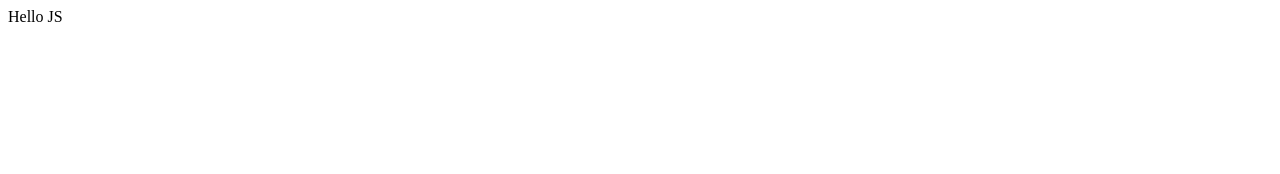
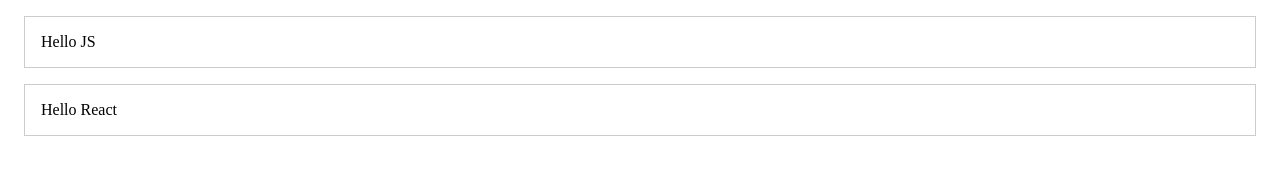
Before and after one commit to Shamanyu/ReactExample, a plain HTML site: page react-demo/index.html in a window 1280 px wide. Drawn offline with nearby package versions, Linux system fonts and the light colour scheme.

Commit message:
Add an element rendered using react.js and also add style sheet for both elements

```diff
--- a/react-demo/index.html
+++ b/react-demo/index.html
@@ -7,9 +7,17 @@
     </title>
   </head>
   <body>
+    <style media="screen">
+      .demo {
+        border: 1px solid #ccc;
+        margin: 1em;
+        padding: 1em;
+      }
+    </style>
     <div id="js"></div>
-    <script src="script.js"></script>
+    <div id="react"></div>
     <script src="https://unpkg.com/react@15/dist/react.js"></script>
     <script src="https://unpkg.com/react-dom@15/dist/react-dom.js"></script>
+    <script src="script.js"></script>
   </body>
 </html>
--- a/react-demo/script.js
+++ b/react-demo/script.js
@@ -7,3 +7,15 @@ jsContainer.innerHTML = `
     Hello JS
   </div>
 `;
+
+const reactContainer = document.getElementById("react");
+
+ReactDOM.render(
+  // React works with objects rather than strings
+  React.createElement(
+    "div",
+    {className: "demo"},
+    "Hello React"
+  ),
+  reactContainer
+);
```
